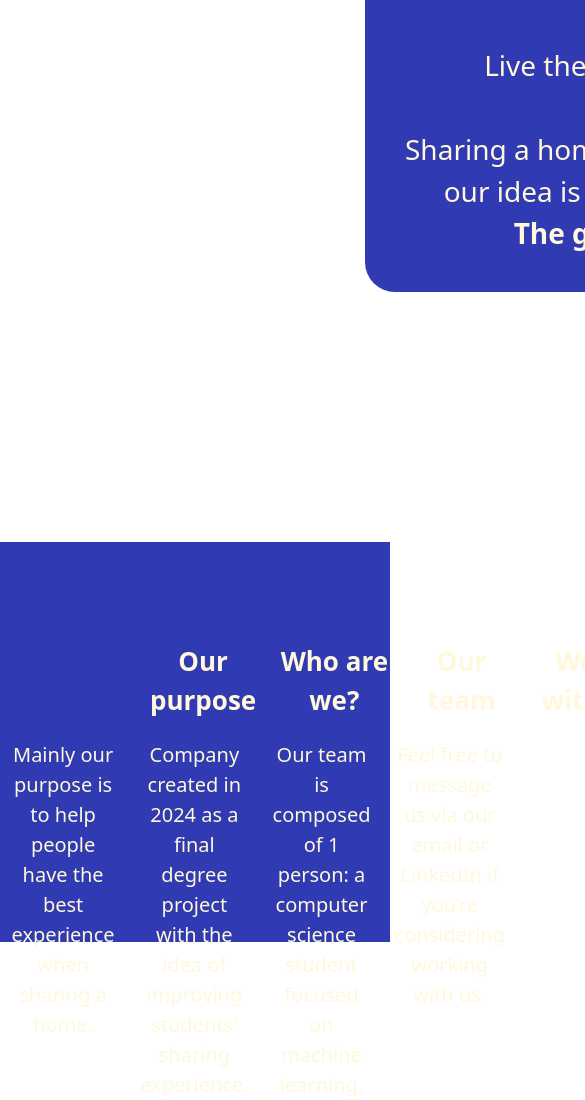
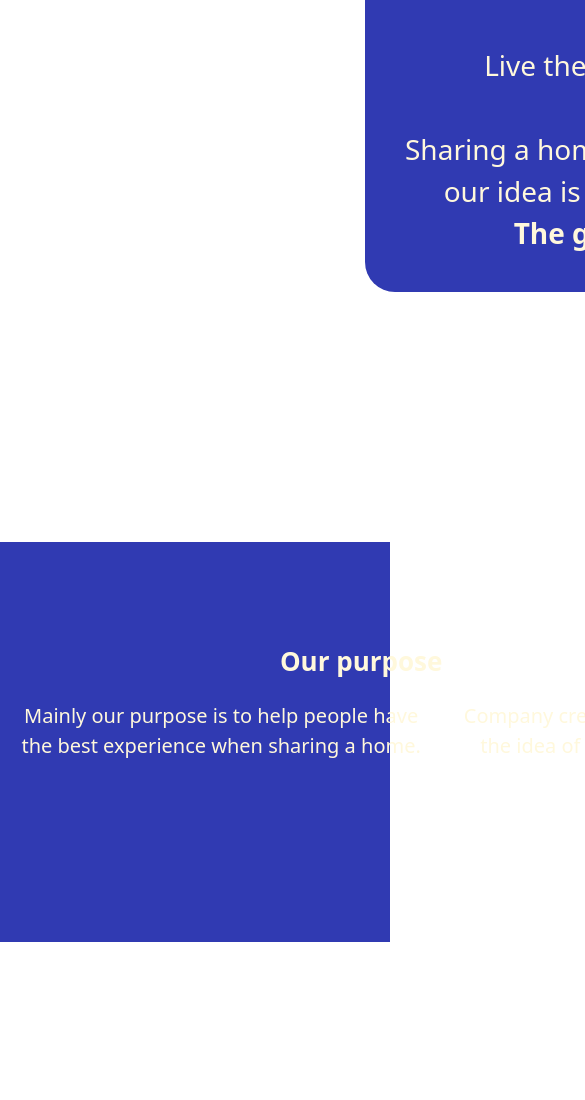
Before and after one commit to luismidv/TFGDeploy, a React (Vite) app: page / in a window 390 px wide. Shown: the part 2358-3458 px from the top of the page, 585 px wide, since content can reach past the window. After the commit the page ends 3300 px from the top, so only its background shows below. Built offline with nearby package versions, Linux system fonts and the light colour scheme.

Commit message:
Responsive trials

```diff
--- a/src/static/css/index1.css
+++ b/src/static/css/index1.css
@@ -352,7 +352,7 @@ select{
     justify-content: space-around;
     display: flex;
     top: 0px;
-    width: 100%;
+    width: 1920px;
     height: 400px;
     color: #FFF8DC
 }
```
